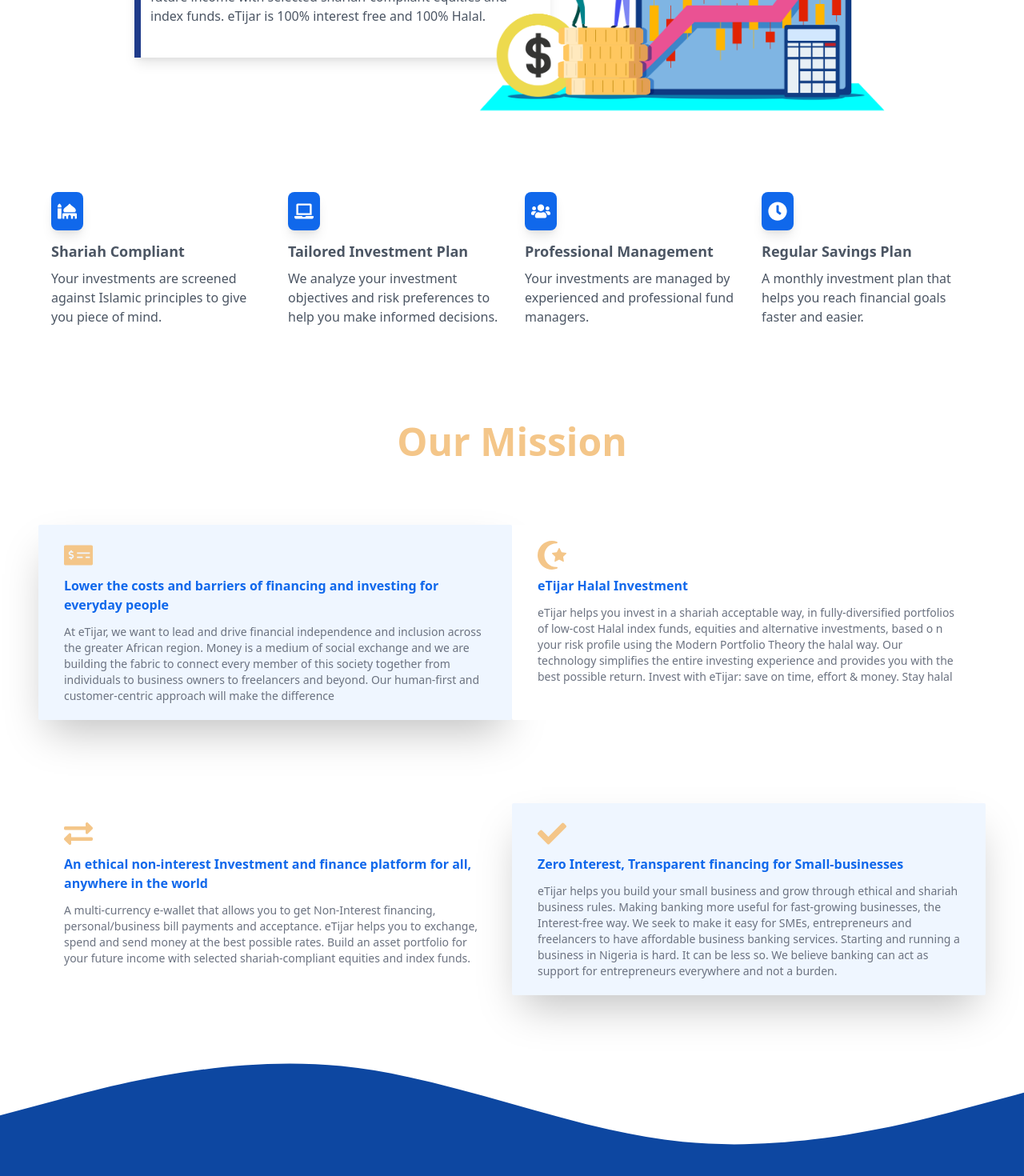
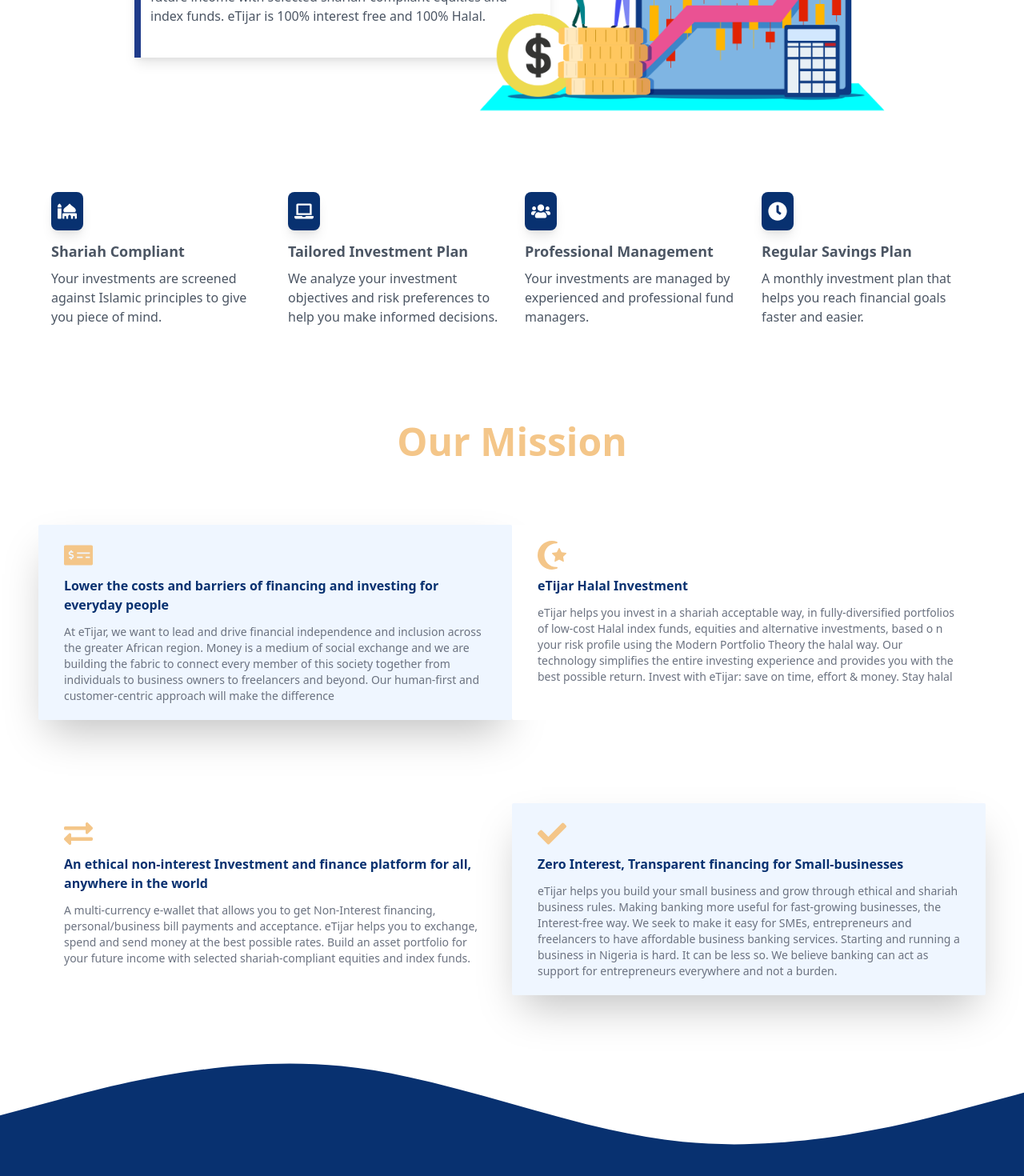
Before and after one commit to eTijar/etijar-landing, a Next.js app: page /about in a window 1280 px wide. Shown: the part 1324-2794 px from the top of the page at 80% size. Built offline with nearby package versions, Linux system fonts and the light colour scheme; what @tailwindcss/typography would draw is missing.

Commit message:
changed font from cabin to andada

```diff
--- a/components/Hero.tsx
+++ b/components/Hero.tsx
@@ -42,7 +42,7 @@
 								</div>
 								<div className="mt-7 sm:max-w-xl">
 									<motion.h1 initial={{y:20, opacity:0}} animate={{y:0, opacity:1, transition: {delay:0.4, ...transition}}} className="text-2xl font-bold text-gray-600 mb-4 tracking-tight sm:text-5xl hero-eti text-shadow">eTijar</motion.h1>
-									<motion.h2 initial={{y:20, opacity:0}} animate={{y:0, opacity:1, transition: {delay:0.6, ...transition}}} className="text-3xl font-bold text-primary-300 tracking-tight sm:text-6xl hero-eti text-shadow">Make profit not Interest</motion.h2>
+									<motion.h2 initial={{y:20, opacity:0}} animate={{y:0, opacity:1, transition: {delay:0.6, ...transition}}} className="text-3xl font-bold text-primary-600 tracking-tight sm:text-6xl hero-eti text-shadow">Make profit not Interest</motion.h2>
 									<motion.p initial={{y:20, opacity:0}} animate={{y:0, opacity:1, transition: {delay:0.8, ...transition}}} className="mt-5 text-base text-gray-500">Organise bank accounts, stocks, investments and safely designate an administrator for your estate. Use our ethical money app to Achieve Your Financial Goals Without Compromising your belief</motion.p>
 								</div>
 								<form action="#" className="mt-8 sm:max-w-lg sm:w-full sm:flex">
@@ -53,7 +53,7 @@
 										<input id="hero_email" type="email" className="block w-full border border-gray-300 rounded-md px-5 py-3 text-base text-gray-900 placeholder-gray-500 shadow-sm focus:border-secondary-500 focus:ring-secondary-500" placeholder="Enter your email" />
 									</div>
 									<div className="mt-4 sm:mt-0 sm:ml-3">
-										<a href="https://app.etijar.com" target="_blank" className="block w-full rounded-md border border-transparent px-5 py-3 text-base font-medium text-white shadow-lg bg-primary-300 hover:bg-blue-500 focus:outline-none focus:ring-2 focus:ring-primary-500 focus:ring-offset-2 sm:px-10">
+										<a href="https://app.etijar.com" target="_blank" className="block w-full rounded-md border border-transparent px-5 py-3 text-base font-medium text-white shadow-lg bg-primary-600 hover:bg-blue-500 focus:outline-none focus:ring-2 focus:ring-primary-500 focus:ring-offset-2 sm:px-10">
 											Sign Up
 										</a>
 									</div>
--- a/pages/about.tsx
+++ b/pages/about.tsx
@@ -63,7 +63,7 @@
                         </div>
                     </div>
                     <motion.div initial={{y:200, scale:0}} animate={{y:0, scale:1, transition: {delay: .2, ...transition}}} className="lg:w-1/2 md:w-1/2 sm:w-full w-full bg-red-blue flex flex-wrap justify-center relative">
-                        <img className="relative lg:p-32 bg-primary-300 md:p-16 p-8 mt-0 lg:mt-0 md:mt-0 sm:mt-10 mt-10 abt" src="about.png" alt="about" />
+                        <img className="relative lg:p-32 bg-primary-600 md:p-16 p-8 mt-0 lg:mt-0 md:mt-0 sm:mt-10 mt-10 abt" src="about.png" alt="about" />
                     </motion.div>
 
                {/**<motion.div initial={{y:'-20%', width:imageSize.width, height:imageSize.height,}}
@@ -101,23 +101,23 @@
                         </div>
                         </div>
                         <div className="relative w-full px-6 mt-16 mb-4 flex justify-around flex-wrap">
-                        <div className="md:w-1/4 w-full mb-10 p-4 rounded-lg text-gray-600 hover:text-white hover:bg-primary-300 hover:shadow-2xl duration-100">
-                            <div className="text-white text-5xl w-10 px-2 flex items-center justify-center rounded-lg bg-primary-300 shadow-lg mb-3 hover:bg-white hover:text-primary-300"><FaMosque/></div>
+                        <div className="md:w-1/4 w-full mb-10 p-4 rounded-lg text-gray-600 hover:text-white hover:bg-primary-600 hover:shadow-2xl duration-100">
+                            <div className="text-white text-5xl w-10 px-2 flex items-center justify-center rounded-lg bg-primary-600 shadow-lg mb-3 hover:bg-white hover:text-primary-600"><FaMosque/></div>
                             <h3 className="text-lg font-bold mb-2">Shariah Compliant</h3>
                             <p className="text-base">Your investments are screened against Islamic principles to give you piece of mind.</p>
                         </div>
-                        <div className="md:w-1/4 w-full mb-10 p-4 rounded-lg text-gray-600 hover:text-white hover:bg-primary-300 hover:shadow-2xl duration-100">
-                            <div className="text-white text-5xl w-10 px-2 flex items-center justify-center rounded-lg bg-primary-300 shadow-lg mb-3 hover:bg-white hover:text-primary-300"><FaLaptop/></div>
+                        <div className="md:w-1/4 w-full mb-10 p-4 rounded-lg text-gray-600 hover:text-white hover:bg-primary-600 hover:shadow-2xl duration-100">
+                            <div className="text-white text-5xl w-10 px-2 flex items-center justify-center rounded-lg bg-primary-600 shadow-lg mb-3 hover:bg-white hover:text-primary-600"><FaLaptop/></div>
                             <h3 className="text-lg font-bold mb-2">Tailored Investment Plan</h3>
                             <p className="text-base">We analyze your investment objectives and risk preferences to help you make informed decisions.</p>
                         </div>
-                        <div className="md:w-1/4 w-full mb-10 p-4 rounded-lg text-gray-600 hover:text-white hover:bg-primary-300 hover:shadow-2xl duration-100">
-                            <div className="text-white text-5xl w-10 px-2 flex items-center justify-center rounded-lg bg-primary-300 shadow-lg mb-3 hover:bg-white hover:text-primary-300"><FaUsers/></div>
+                        <div className="md:w-1/4 w-full mb-10 p-4 rounded-lg text-gray-600 hover:text-white hover:bg-primary-600 hover:shadow-2xl duration-100">
+                            <div className="text-white text-5xl w-10 px-2 flex items-center justify-center rounded-lg bg-primary-600 shadow-lg mb-3 hover:bg-white hover:text-primary-600"><FaUsers/></div>
                             <h3 className="text-lg font-bold mb-2">Professional Management</h3>
                             <p className="text-base">Your investments are managed by experienced and professional fund managers.</p>
                         </div>
-                        <div className="md:w-1/4 w-full mb-10 p-4 rounded-lg text-gray-600 hover:text-white hover:bg-primary-300 hover:shadow-2xl duration-100">
-                            <div className="text-white text-5xl w-10 px-2 flex items-center justify-center rounded-lg bg-primary-300 shadow-lg mb-3 hover:bg-white hover:text-primary-300"><FaClock/></div>
+                        <div className="md:w-1/4 w-full mb-10 p-4 rounded-lg text-gray-600 hover:text-white hover:bg-primary-600 hover:shadow-2xl duration-100">
+                            <div className="text-white text-5xl w-10 px-2 flex items-center justify-center rounded-lg bg-primary-600 shadow-lg mb-3 hover:bg-white hover:text-primary-600"><FaClock/></div>
                             <h3 className="text-lg font-bold mb-2">Regular Savings Plan</h3>
                             <p className="text-base">A monthly investment plan that helps you reach financial goals faster and easier.</p>
                         </div>
@@ -131,14 +131,14 @@
                     <div className=" w-full flex lg:justify-between justify-center flex-wrap">
                         <div className=" relative w-3/4 lg:w-2/4 mb-20 lg:mb-2 bg-blue-50 shapeless rounded-sm py-5 px-8 text-sm text-gray-500 shadow-2xl">
                             <FaMoneyCheckAlt className=" text-4xl mb-2 text-secondary-300"/>
-                        <h2 className="text-base text-primary-300 font-bold mb-3">Lower the costs and barriers of financing and investing for everyday people</h2>
+                        <h2 className="text-base text-primary-600 font-bold mb-3">Lower the costs and barriers of financing and investing for everyday people</h2>
                         At eTijar, we want to lead and drive financial independence and inclusion across the greater African region. Money is a medium of social
                          exchange and we are building the fabric to connect every member of this society together from individuals to business owners to freelancers and beyond. Our human-first and customer-centric approach will make the difference
 
                         </div>
                         <div className="relative w-3/4 lg:w-2/4 mb-20 lg:mb-2 bg-white rounded-sm py-5 px-8 text-sm text-gray-500">
                         <FaStarAndCrescent className=" text-4xl mb-2 text-secondary-300"/>
-                        <h2 className="text-base text-primary-300 font-bold mb-3">eTijar Halal Investment</h2>
+                        <h2 className="text-base text-primary-600 font-bold mb-3">eTijar Halal Investment</h2>
                         eTijar helps you invest in a shariah acceptable way, in fully-diversified portfolios of low-cost Halal index funds, equities and alternative investments, based o
                         n your risk profile using the Modern Portfolio Theory the halal way. Our technology simplifies the entire investing experience and provides you with the best possible return. Invest with eTijar: save on time, effort & money. Stay halal
                         </div>
@@ -146,13 +146,13 @@
                         <div className="w-full flex lg:justify-between justify-center flex-wrap mt-24">
                         <div className="relative w-3/4 lg:w-2/4 mb-2 lg:mb-2 bg-white rounded-sm py-5 px-8 text-sm text-gray-500">
                         <FaExchangeAlt className=" text-4xl mb-2 text-secondary-300"/>
-                        <h2 className="text-base text-primary-300 font-bold mb-3">An ethical non-interest Investment and finance platform for all, anywhere in the world</h2>
+                        <h2 className="text-base text-primary-600 font-bold mb-3">An ethical non-interest Investment and finance platform for all, anywhere in the world</h2>
                         A multi-currency e-wallet that allows you to get Non-Interest financing, personal/business bill payments and acceptance.
                         eTijar helps you to exchange, spend and send money at the best possible rates. Build an asset portfolio for your future income with selected shariah-compliant equities and index funds.
                         </div>
                         <div className="relative w-3/4 lg:w-2/4 mb-2 lg:mb-2 bg-blue-50 rounded-sm py-5 px-8 text-sm text-gray-500 shadow-2xl">
                         <FaCheck className=" text-4xl mb-2 text-secondary-300"/>
-                        <h2 className="text-base text-primary-300 font-bold mb-3">Zero Interest, Transparent financing for Small-businesses</h2>
+                        <h2 className="text-base text-primary-600 font-bold mb-3">Zero Interest, Transparent financing for Small-businesses</h2>
                         eTijar helps you build your small business and grow through ethical and shariah business rules.
                         Making banking more useful for fast-growing businesses, the Interest-free way. We seek to make it easy for SMEs, entrepreneurs and freelancers to have affordable business banking services. Starting and running a business in Nigeria is hard. It can be less so. We believe banking can act as support for entrepreneurs everywhere and not a burden.
 
@@ -162,9 +162,9 @@
             </div>
                     </div>
                     <div className="relative w-full md:mt-16 mt-24">
-                    <svg className="relative -top-32" id="curve" xmlns="http://www.w3.org/2000/svg" viewBox="0 0 1440 320"><path fill="#0d47a1" fill-opacity="1"
+                    <svg className="relative -top-32" id="curve" xmlns="http://www.w3.org/2000/svg" viewBox="0 0 1440 320"><path fill="#083170" fill-opacity="1"
                      d="M0,160L80,138.7C160,117,320,75,480,90.7C640,107,800,181,960,197.3C1120,213,1280,171,1360,149.3L1440,128L1440,320L1360,320C1280,320,1120,320,960,320C800,320,640,320,480,320C320,320,160,320,80,320L0,320Z"></path></svg>
-                   <div className="relative min-h-auto w-auto -mt-36 py-6  bg-primary-300 flex justify-around items-center flex-wrap">
+                   <div className="relative min-h-auto w-auto -mt-36 py-6  bg-primary-600 flex justify-around items-center flex-wrap">
                     <img className="w-4/6 lg:w-2/6" src="time.png" alt="time" />
                 <div className="w-full lg:w-3/6 h-full justify-center lg:justify-start flex items-center flex-wrap px-10">
                 <p className="mt-5 lg:mt-4 mb-5 text-lg lg:text-2xl sm:text-xl text-gray-100">Stay organized, Save time and money with handy tools that keep your financial life organized.</p>
--- a/styles/components/custom.css
+++ b/styles/components/custom.css
@@ -1,7 +1,7 @@
 /* Add custom components here */
 /*For here.tsx*/
 *{
-    font-family: 'Cabin', sans-serif;
+    font-family: 'andada', sans-serif;
 }
 
 .heroo{
@@ -51,7 +51,7 @@
     z-index: 1;
 }
 .hero-eti{
-    font-family: 'Josefin Sans', sans-serif;
+    font-family: 'andada', sans-serif;
 }
 .hero-btn{
     background: #0052D4;  /* fallback for old browsers */
--- a/styles/globals.css
+++ b/styles/globals.css
@@ -3,7 +3,7 @@
 @tailwind utilities;
 
 @import "./components/_all.css";
-@import url('https://fonts.googleapis.com/css2?family=Cabin&&display=swap');
+@import url('https://fonts.googleapis.com/css2?family=Andada+Pro&display=swap');
 @import url('https://fonts.googleapis.com/css2?family=Josefin+Sans&display=swap');
 @import url('https://fonts.googleapis.com/css2?family=Concert+One&display=swap');
 
```
Also changed, not shown: components/HeroPlus.tsx (+6 -5 lines).
